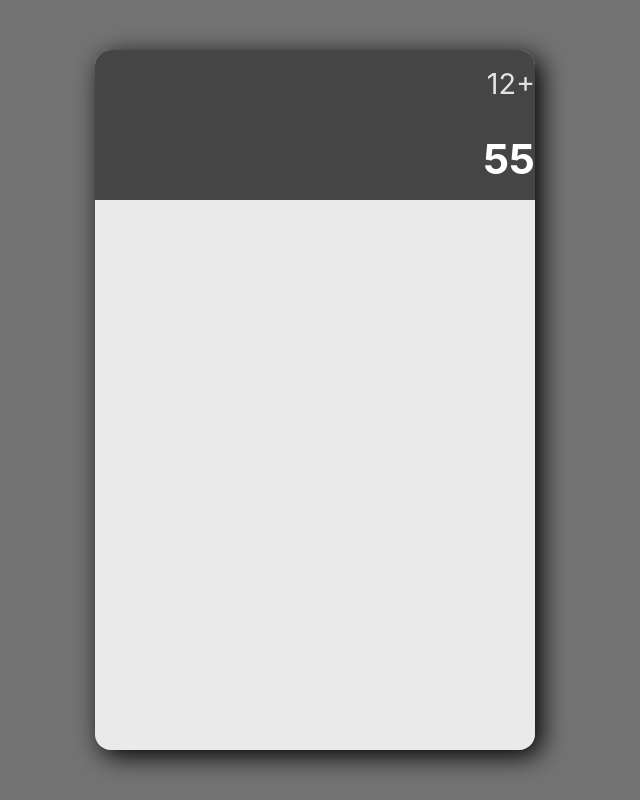
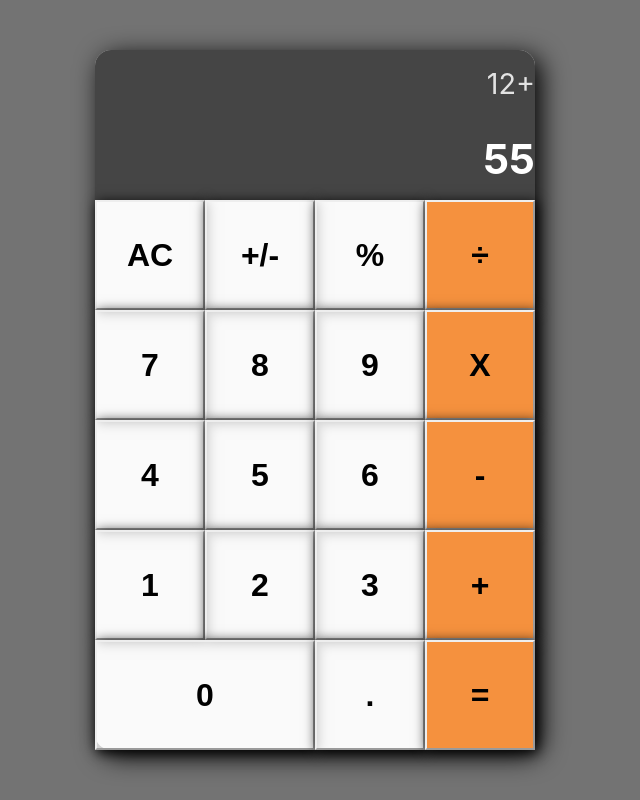
Before and after one commit to MMGGYY66/maths-magicians, a React (Create React App) app: page / in a window 1280 px wide. Shown: the whole page, without its empty margins (325-965 px from the left). Built offline with nearby package versions, Linux system fonts and the light colour scheme.

Commit message:
Add calculator buttons and style them

```diff
--- a/package.json
+++ b/package.json
@@ -9,6 +9,7 @@
     "react": "^18.2.0",
     "react-dom": "^18.2.0",
     "react-scripts": "5.0.1",
+    "sass": "^1.58.1",
     "styled-components": "^5.3.6",
     "web-vitals": "^2.1.4"
   },
--- a/src/components/Calculator/Calculator.js
+++ b/src/components/Calculator/Calculator.js
@@ -4,6 +4,7 @@ import {
   Screen,
   TopValue,
   BottomValue,
+  Button,
 } from './styled';
 
 export default function Calculator() {
@@ -13,6 +14,25 @@ export default function Calculator() {
         <TopValue>12+</TopValue>
         <BottomValue>55</BottomValue>
       </Screen>
+      <Button className="hove">AC</Button>
+      <Button className="hove">+/-</Button>
+      <Button className="hove">%</Button>
+      <Button className="oranges">÷</Button>
+      <Button className="hove">7</Button>
+      <Button className="hove">8</Button>
+      <Button className="hove">9</Button>
+      <Button className="oranges">X</Button>
+      <Button className="hove">4</Button>
+      <Button className="hove">5</Button>
+      <Button className="hove">6</Button>
+      <Button className="oranges">-</Button>
+      <Button className="hove">1</Button>
+      <Button className="hove">2</Button>
+      <Button className="hove">3</Button>
+      <Button className="oranges">+</Button>
+      <Button className="zero hove">0</Button>
+      <Button className="hove">.</Button>
+      <Button className="oranges">=</Button>
     </Container>
   );
 }
--- a/src/components/Calculator/styled/index.js
+++ b/src/components/Calculator/styled/index.js
@@ -36,3 +36,13 @@ export const BottomValue = styled.div`
   font-size: 2.6rem;
   font-weight: bold;
 `;
+
+export const Button = styled.button`
+  background: rgba(255,255,255, 0.75);
+  font-size: 2rem;
+  font-weight: bold;
+  text-align: center;
+  color: black;
+  border: 2px outset #eee;
+  box-shadow: 2px 2px 12px black;
+`;
--- a/src/index.css
+++ b/src/index.css
@@ -10,28 +10,36 @@ body {
 	margin: 0;
 	padding: 0;
 	background-color: rgba(0, 0, 0, 0.55);
-  font-family:
-    -apple-system,
-    BlinkMacSystemFont,
-    "Segoe UI",
-    "Roboto",
-    "Oxygen",
-    "Ubuntu",
-    "Cantarell",
-    "Fira Sans",
-    "Droid Sans",
-    "Helvetica Neue",
-    sans-serif;
+	font-family: -apple-system, BlinkMacSystemFont, "Segoe UI", "Roboto",
+		"Oxygen", "Ubuntu", "Cantarell", "Fira Sans", "Droid Sans",
+		"Helvetica Neue", sans-serif;
 	-webkit-font-smoothing: antialiased;
 	-moz-osx-font-smoothing: grayscale;
 }
 
 code {
-  font-family:
-    source-code-pro,
-    Menlo,
-    Monaco,
-    Consolas,
-    "Courier New",
+	font-family: source-code-pro, Menlo, Monaco, Consolas, "Courier New",
 		monospace;
 }
+
+.oranges {
+	background-color: #f5913e !important;
+	color: white;
+  pointer: curser !important;
+}
+
+.oranges:hover {
+	background-color: rgba(0, 0, 0, 0.75) !important;
+	color: white;
+  curser: pointer !important;
+}
+
+.zero {
+	grid-column: 1/ 3;
+}
+
+.hove:hover {
+	background: rgba(0, 0, 0, 0.75);
+	color: white;
+  curser: pointer !important;
+}
```
Also changed, not shown: 1 other file (tests, documents, lock files or other folders). Lines whose indentation alone changed are shown as unchanged.
